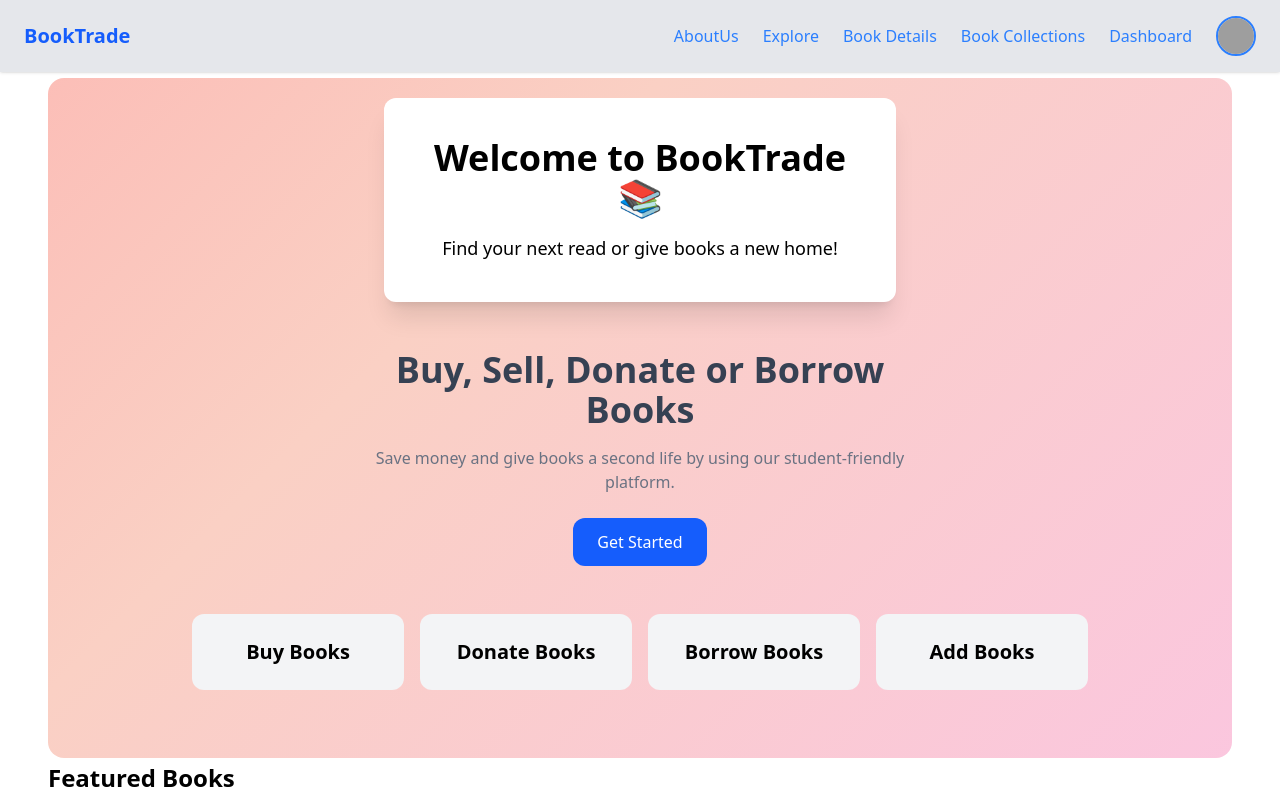
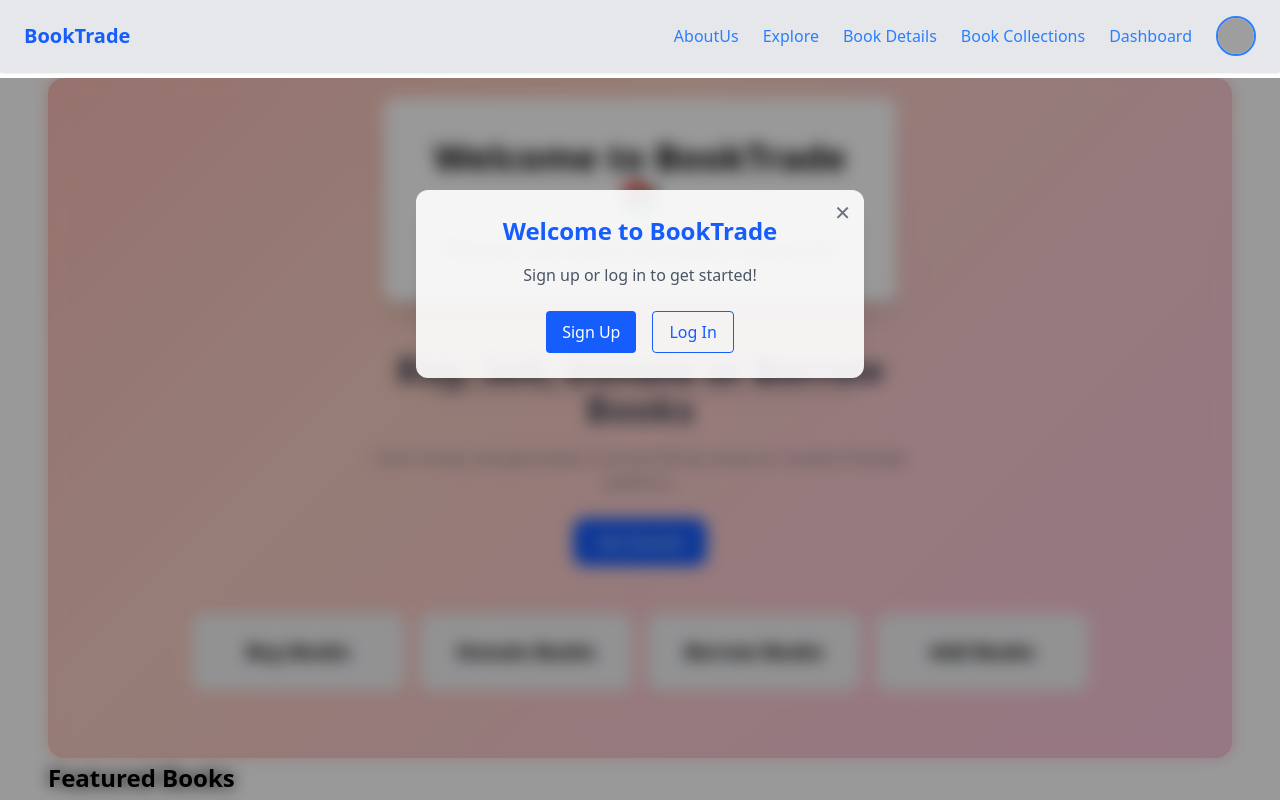
Before and after one commit to vipin205/BookTrade, a React (Vite) app: page / in a window 1280 px wide. Shown: the top 800 px of the page. Built offline with nearby package versions, Linux system fonts and the light colour scheme; grey boxes are pictures that could not be loaded.

Commit message:
added a popup modal for login and signup options on home page by creating a seperate page named popupmodal

```diff
--- a/src/App.css
+++ b/src/App.css
@@ -73,3 +73,24 @@
 .animate-slide-in-right {
   animation: slide-in-right 0.3s ease-out;
 }
+
+@keyframes slideDown {
+  from {
+    opacity: 0;
+    transform: translateY(-30px);
+  }
+  to {
+    opacity: 1;
+    transform: translateY(0);
+  }
+}
+
+.animate-slide-down {
+  animation: slideDown 0.4s ease-out;
+}
+
+.border-glow:hover {
+  box-shadow: 0 0 10px 2px rgba(59, 130, 246, 0.6); /* Tailwind blue-500 glow */
+  border: 2px solid rgba(59, 130, 246, 0.8);
+  transition: box-shadow 0.3s ease, border 0.4s ease;
+}
--- a/src/Components/Navbar.jsx
+++ b/src/Components/Navbar.jsx
@@ -203,6 +203,16 @@ export default function Navbar() {
             </Link>
             <Link
               className="text-blue-500 font-medium"
+              to="/book-collections"
+              onClick={() => {
+                setMenuOpen(false);
+                setProfileOpen(false);
+              }}
+            >
+              Book Collectionss
+            </Link>
+            <Link
+              className="text-blue-500 font-medium"
               to="/dashboard"
               onClick={() => {
                 setMenuOpen(false);
--- /dev/null
+++ b/src/Components/PopUpModal.jsx
@@ -0,0 +1,59 @@
+// File: src/components/PopupModal.jsx
+import React from "react";
+import { useNavigate } from "react-router-dom";
+
+export default function PopupModal({ onClose }) {
+  const navigate = useNavigate();
+
+  return (
+    <div
+      onClick={onClose}
+      className="fixed inset-0 z-50 bg-black/40 backdrop-blur-sm flex justify-center items-start pt-28"
+    >
+      <div
+        onClick={(e) => e.stopPropagation()}
+        className="relative w-[90vw] max-w-md bg-white/90 rounded-xl shadow-xl p-6 animate-slide-down border border-transparent hover:border-blue-500 border-glow transition"
+      >
+        {/* Close Button */}
+        <button
+          className="absolute top-2 right-3 text-gray-500 hover:text-red-500 text-xl"
+          onClick={onClose}
+        >
+          ✕
+        </button>
+
+        {/* Heading */}
+        <h2 className="text-2xl font-bold text-center mb-4 text-blue-600">
+          Welcome to BookTrade
+        </h2>
+
+        {/* Message */}
+        <p className="text-center text-gray-600 mb-6">
+          Sign up or log in to get started!
+        </p>
+
+        {/* Buttons */}
+        <div className="flex justify-center gap-4">
+          <button
+            onClick={() => {
+              onClose();
+              navigate("/signup");
+            }}
+            className="px-4 py-2 bg-blue-600 text-white rounded hover:bg-blue-700 transition"
+          >
+            Sign Up
+          </button>
+          <button
+            onClick={() => {
+              onClose();
+              navigate("/login");
+            }}
+            className="px-4 py-2 border border-blue-600 text-blue-600 rounded hover:bg-blue-200 transition"
+          >
+            Log In
+          </button>
+        </div>
+      </div>
+    </div>
+  );
+}
--- a/src/Pages/BookCollections.jsx
+++ b/src/Pages/BookCollections.jsx
@@ -1,46 +1,78 @@
-// File: src/pages/BookCollections.jsx
 import React from "react";
 import { Link } from "react-router-dom";
+import {
+  FaBookOpen,
+  FaCalculator,
+  FaFlask,
+  FaAtom,
+  FaLeaf,
+} from "react-icons/fa";
 
 const bookCollections = [
   {
     class: "9th",
+    slug: "9th",
     subjects: ["English", "Maths", "Science"],
   },
   {
     class: "10th",
+    slug: "10th",
     subjects: ["English", "Maths", "Science"],
   },
   {
     class: "11th",
+    slug: "11th",
     subjects: ["English", "Physics", "Chemistry", "Biology"],
   },
   {
     class: "12th",
+    slug: "12th",
     subjects: ["English", "Physics", "Chemistry", "Biology"],
+  },
+  {
+    class: "JEE Mains",
+    slug: "mains",
+    subjects: ["Maths", "Chemistry", "Physics"],
+  },
+  {
+    class: "JEE Advance",
+    slug: "advance",
+    subjects: ["Maths", "Chemistry", "Physics"],
   },
 ];
 
+const subjectIcons = {
+  English: <FaBookOpen className="inline-block mr-2 text-blue-500" />,
+  Maths: <FaCalculator className="inline-block mr-2 text-purple-500" />,
+  Chemistry: <FaFlask className="inline-block mr-2 text-green-500" />,
+  Physics: <FaAtom className="inline-block mr-2 text-red-500" />,
+  Biology: <FaLeaf className="inline-block mr-2 text-teal-500" />,
+};
+
 export default function BookCollections() {
   return (
-    <div className="max-w-4xl mx-auto px-4 py-8">
+    <div className="max-w-4xl mx-auto px-4 py-8 animate-fade-in-down">
       <h1 className="text-3xl font-bold mb-6 text-center text-blue-600">
         Book Collections
       </h1>
 
-      <div className="grid md:grid-cols-2 gap-4">
+      <div className="grid md:grid-cols-3 gap-4">
         {bookCollections.map((section, index) => (
           <Link
             key={index}
-            to={`/book-collections/${section.class.toLowerCase()}`}
+            to={`/book-collections/${section.slug}`}
             className="block p-6 border border-gray-200 rounded-lg shadow-md hover:shadow-lg bg-white transition"
           >
             <h2 className="text-xl font-semibold mb-2 text-gray-800">
-              {section.class} Class
+              {section.class}
+              {!section.class.toLowerCase().includes("jee") && " Class"}
             </h2>
             <ul className="list-disc list-inside text-gray-700 space-y-1">
               {section.subjects.map((subject, idx) => (
-                <li key={idx}>{subject}</li>
+                <li key={idx} className="flex items-center">
+                  {subjectIcons[subject] || <FaBookOpen className="mr-2" />}
+                  {subject}
+                </li>
               ))}
             </ul>
           </Link>
--- a/src/Pages/ClassDetails.jsx
+++ b/src/Pages/ClassDetails.jsx
@@ -1,12 +1,38 @@
 // File: src/pages/ClassDetails.jsx
 import React from "react";
 import { useParams } from "react-router-dom";
+import {
+  FaBookOpen,
+  FaCalculator,
+  FaFlask,
+  FaAtom,
+  FaLeaf,
+} from "react-icons/fa";
 
 const classSubjects = {
   "9th": ["English", "Maths", "Science"],
   "10th": ["English", "Maths", "Science"],
-  "11th": ["English", "Physics", "Chemistry", "Biology"],
-  "12th": ["English", "Physics", "Chemistry", "Biology"],
+  "11th": ["English", "Physics", "Chemistry", "Biology", "Maths"],
+  "12th": ["English", "Physics", "Chemistry", "Biology", "Maths"],
+  "mains": ["Maths", "Physics", "Chemistry"],
+  "advance": ["Maths", "Physics", "Chemistry"],
+};
+
+const displayNames = {
+  "9th": "9th",
+  "10th": "10th",
+  "11th": "11th",
+  "12th": "12th",
+  "mains": "JEE Mains",
+  "advance": "JEE Advanced",
+};
+
+const subjectIcons = {
+  English: <FaBookOpen className="inline-block mr-2 text-blue-500" />,
+  Maths: <FaCalculator className="inline-block mr-2 text-purple-500" />,
+  Chemistry: <FaFlask className="inline-block mr-2 text-green-500" />,
+  Physics: <FaAtom className="inline-block mr-2 text-red-500" />,
+  Biology: <FaLeaf className="inline-block mr-2 text-teal-500" />,
 };
 
 export default function ClassDetails() {
@@ -21,14 +47,19 @@ export default function ClassDetails() {
     );
   }
 
+  const displayClassName = displayNames[className] || className;
+
   return (
     <div className="max-w-3xl mx-auto px-4 py-8">
       <h1 className="text-2xl font-bold text-blue-600 mb-4 text-center">
-        {className.toLowerCase()} Class Subjects
+        {displayClassName} Subjects
       </h1>
       <ul className="list-disc list-inside text-gray-800 text-lg space-y-2">
         {subjects.map((subject, index) => (
-          <li key={index}>{subject}</li>
+          <li key={index} className="flex items-center">
+            {subjectIcons[subject] || <FaBookOpen className="mr-2" />}
+            {subject}
+          </li>
         ))}
       </ul>
     </div>
--- a/src/Pages/Home.jsx
+++ b/src/Pages/Home.jsx
@@ -1,18 +1,21 @@
-import React from "react";
+import React, { useEffect, useState } from "react";
 import "../App.css";
 import BookCard from "../Components/Bookcard";
-import { books } from "../Data/Books"; // sample book data
-import { Link, Links, useNavigate } from "react-router-dom";
+import { books } from "../Data/Books";
+import { useNavigate } from "react-router-dom";
 import Navbar from "../Components/Navbar";
-import Signup from "./Signup";
+import PopupModal from "../Components/PopUpModal";
+
 
 export default function Home() {
   const navigate = useNavigate();
+  const [showPopup, setShowPopup] = useState(true);
+
   const GettingStarted = () => {
     navigate("/signup");
   };
 
-  const handleClick = (category, id = null) => {
+  const handleClick = (category) => {
     const routes = {
       Buy: "/buy-book",
       Donate: "/donate-book",
@@ -29,7 +32,10 @@ export default function Home() {
   };
 
   return (
-    <div className="px-6 mt-1.5 md:px-12 animate-fade-in-down ">
+    <div className="px-6 mt-1.5 md:px-12 animate-fade-in-down relative">
+      {/* Popup */}
+      {showPopup && <PopupModal onClose={() => setShowPopup(false)} />}
+
       {/* Hero Section */}
       <div className="animated-gradient flex items-center justify-center px-4 py-5 rounded-2xl">
         <div className="flex flex-col items-center justify-center text-center space-y-12 w-full">
@@ -77,6 +83,7 @@ export default function Home() {
           </section>
         </div>
       </div>
+
       {/* Featured Books */}
       <section>
         <h2 className="text-2xl font-bold pt-1 mb-4">Featured Books</h2>
@@ -87,13 +94,13 @@ export default function Home() {
         </div>
       </section>
 
+      {/* Expertise Section */}
       <section className="mt-16 bg-gray-50 py-12 px-4 rounded-xl shadow-inner">
         <h2 className="text-3xl font-bold text-center text-blue-700 mb-10">
           Our Expertise
         </h2>
 
         <div className="grid grid-cols-1 md:grid-cols-3 gap-8 max-w-6xl mx-auto">
-          {/* Expertise 1 */}
           <div className="bg-white p-6 rounded-lg shadow hover:shadow-lg transition">
             <h3 className="text-xl font-semibold mb-2 text-blue-600">
               Book Exchange
@@ -104,7 +111,6 @@ export default function Home() {
             </p>
           </div>
 
-          {/* Expertise 2 */}
           <div className="bg-white p-6 rounded-lg shadow hover:shadow-lg transition">
             <h3 className="text-xl font-semibold mb-2 text-blue-600">
               Community Driven
@@ -115,7 +121,6 @@ export default function Home() {
             </p>
           </div>
 
-          {/* Expertise 3 */}
           <div className="bg-white p-6 rounded-lg shadow hover:shadow-lg transition">
             <h3 className="text-xl font-semibold mb-2 text-blue-600">
               Trusted & Secure
```
Also changed, not shown: src/Pages/SubjectPage.jsx (added).
